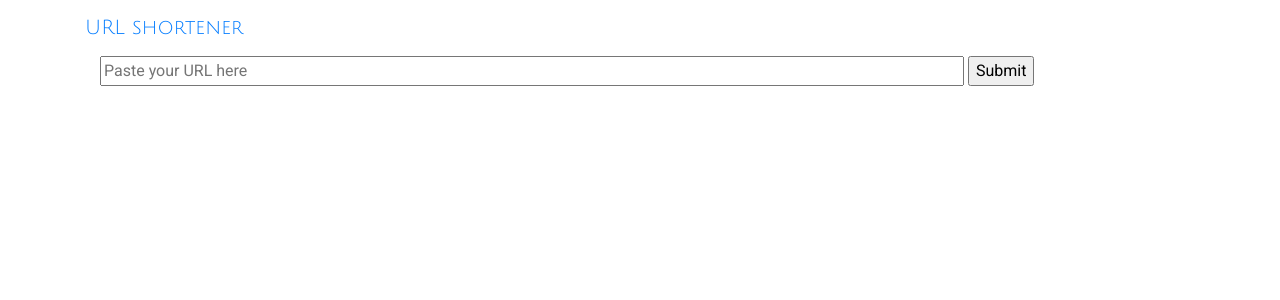
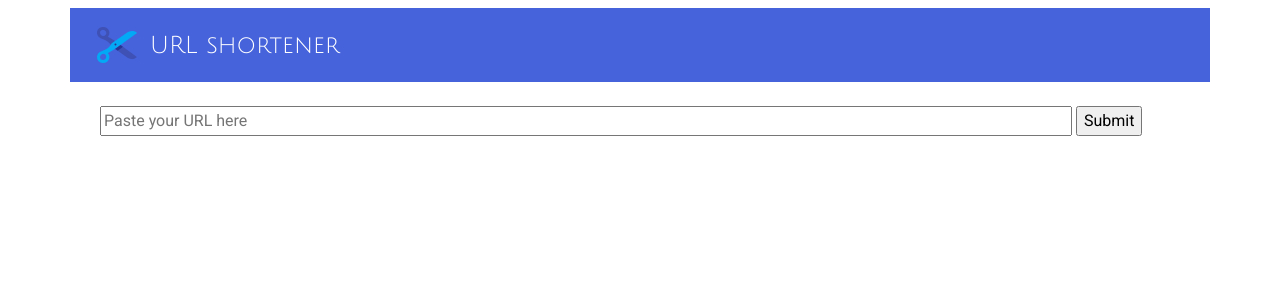
Before and after one commit to kamkulas/URLshortener, a Django app: page / in a window 1280 px wide. Shown: the top 300 px of the page. Run offline with Django 3.2, Linux system fonts and the light colour scheme; some libraries are stand-ins or nearby versions.

Commit message:
Base html design

```diff
--- a/shortener/static/style.css
+++ b/shortener/static/style.css
@@ -4,8 +4,14 @@ body {
 
 #brand {
     font-family: Julius Sans One;
+    font-size: 1.5em;
+    color: white;
 }
 
 #url-field {
-    width: 80%;
+    width: 90%;
 }
+
+.nav-container {
+    background-color: 4663dc;
+}
--- a/shortener/templates/base.html
+++ b/shortener/templates/base.html
@@ -12,13 +12,13 @@
 <body>
     <nav class="navbar">
         <nav class="container nav-container">
-            <div class="navbar-header">
-                <a class="navbar-brand" id="brand" href="{% url 'main_page' %}">URL shortener</a>
+            <div class="navbar-header ml-2 my-2">
+                <a class="navbar-brand" id="brand" href="{% url 'main_page' %}"><img src="{% static 'favicon.png' %}"> URL shortener</a>
             </div>
         </nav>
     </nav>
 
-    <div class="container">
+    <div class="container pt-3">
         {% block content %}
         {% endblock %}
     </div>
--- a/shortener/templates/index.html
+++ b/shortener/templates/index.html
@@ -5,7 +5,7 @@
         <form action="." method="post">
             {% csrf_token %}
             {{ form.url }}
-            <input type="submit" value="Submit">
+            <input class="submit-button" type="submit" value="Submit">
         </form>
     </div>
 {% endblock %}
```
